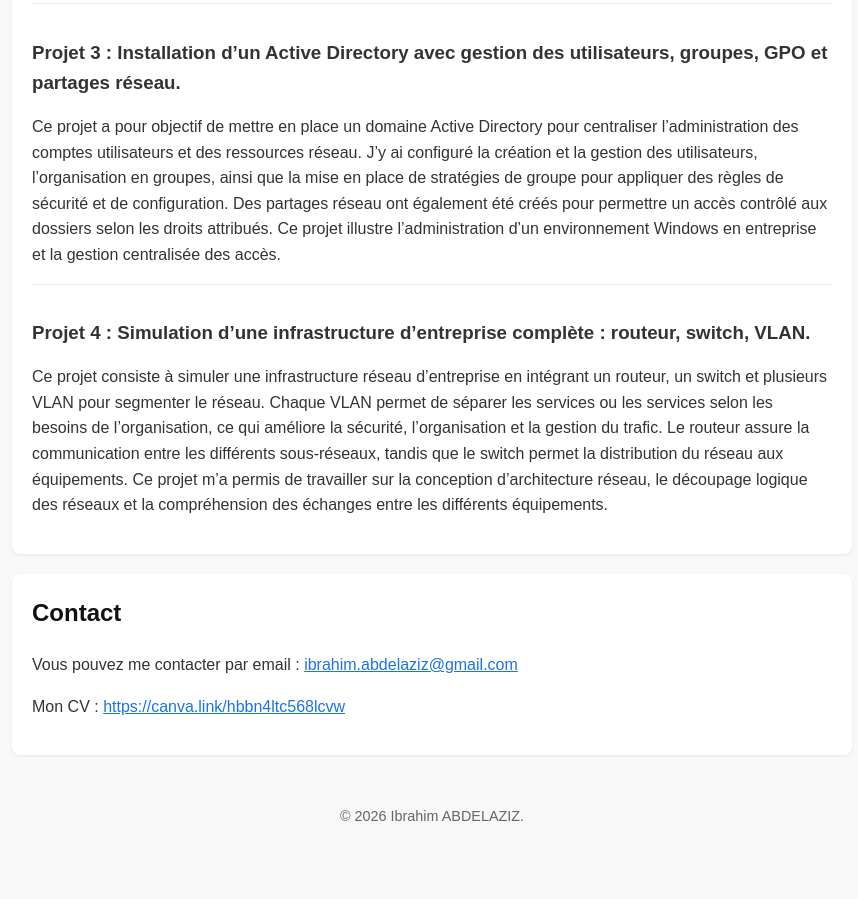
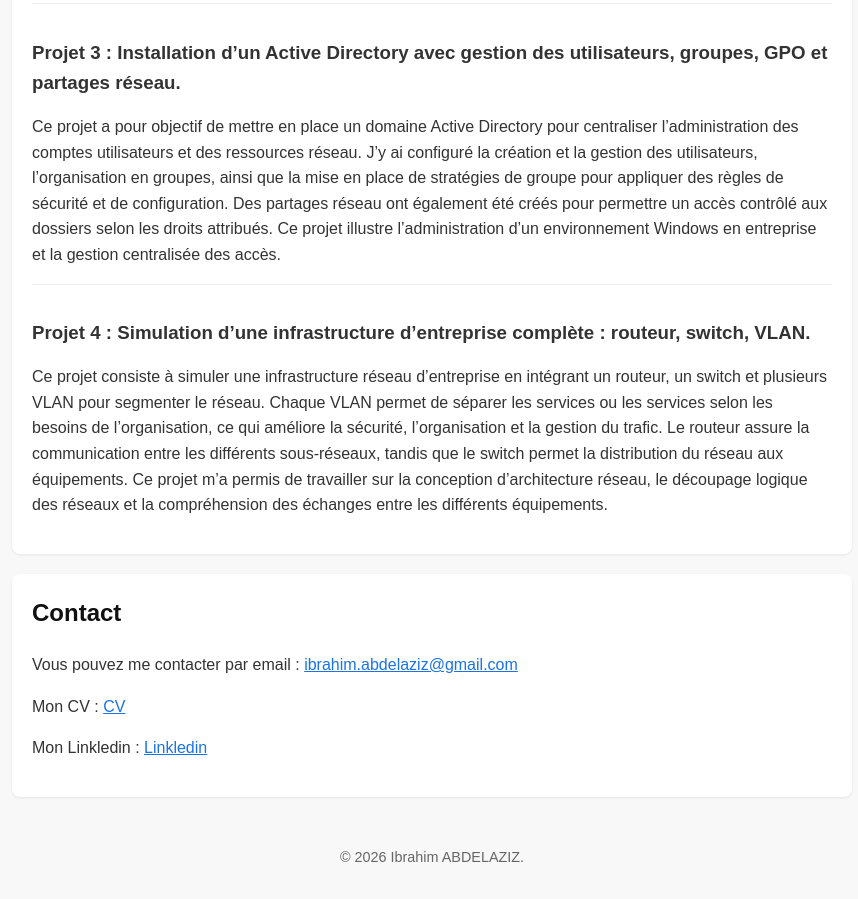
Before and after one commit to miaaaaaaaaaaam/e-portefolio, a plain HTML site: page index.html in a window 1280 px wide. Shown: the part 1558-2457 px from the top of the page, without its empty margins (208-1066 px from the left). Before the commit the page ends 2415 px from the top, so only its background shows below. Drawn offline with Linux system fonts and the light colour scheme.

Commit message:
Update index.html

```diff
--- a/index.html
+++ b/index.html
@@ -72,7 +72,8 @@ L’objectif est de concevoir une plateforme moderne et interactive permettant d
   <section id="contact" class="section">
     <h2>Contact</h2>
     <p>Vous pouvez me contacter par email : <a href="mailto:ibrahim.abdelaziz@gmail.com">ibrahim.abdelaziz@gmail.com</a></p>
-    <p>Mon CV : <a href="https://canva.link/hbbn4ltc568lcvw" target="_blank" rel="noopener">https://canva.link/hbbn4ltc568lcvw</a></p>
+    <p>Mon CV : <a href="https://canva.link/hbbn4ltc568lcvw" target="_blank" rel="noopener">CV </a></p>
+    <p>Mon Linkledin : <a href="https://www.linkedin.com/in/ibrahim-abdelaziz-4a5a1839a?utm_source=share_via&utm_content=profile&utm_medium=member_ios" target="_blank" rel="noopener">Linkledin</a></p>
   </section>
 
   <!-- Pied de page simple avec une petite mention -->
```
